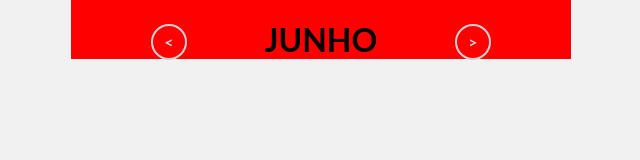
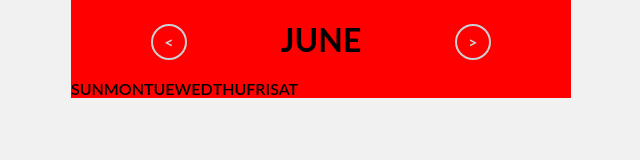
Before and after one commit to leticea/calendar-js, a plain HTML site: page index.html in a window 1280 px wide. Shown: the whole page, without its empty margins (319-959 px from the left). Drawn offline with Linux system fonts and the light colour scheme.

Commit message:
editando o css

```diff
--- a/css/style.css
+++ b/css/style.css
@@ -56,3 +56,13 @@ h2 {
     background: #cbd1d2;
     color: #f9f9f9;
 }
+
+.calendar table {
+    margin-top: 20px;
+    border-collapse: collapse;
+}
+
+.calendar thead {
+    font-weight: 600;
+    text-transform: uppercase;
+}
--- a/index.html
+++ b/index.html
@@ -11,10 +11,26 @@
     <div class="content">
         <div class="calendar">
             <header>
-                <h2 id="month">Junho</h2>
+                <h2 id="month">June</h2>
                 <a class="btn-prev" id="prev">&lt</a>
                 <a class="btn-next" id="next">&gt</a>
             </header>
+            <table>
+                <thead>
+                    <tr>
+                        <td>Sun</td>
+                        <td>Mon</td>
+                        <td>Tue</td>
+                        <td>Wed</td>
+                        <td>Thu</td>
+                        <td>Fri</td>
+                        <td>Sat</td>
+                    </tr>
+                </thead>
+                <tbody id="days">
+
+                </tbody>
+            </table>
         </div>
     </div>
     <script src="js/script.js"></script>
```
